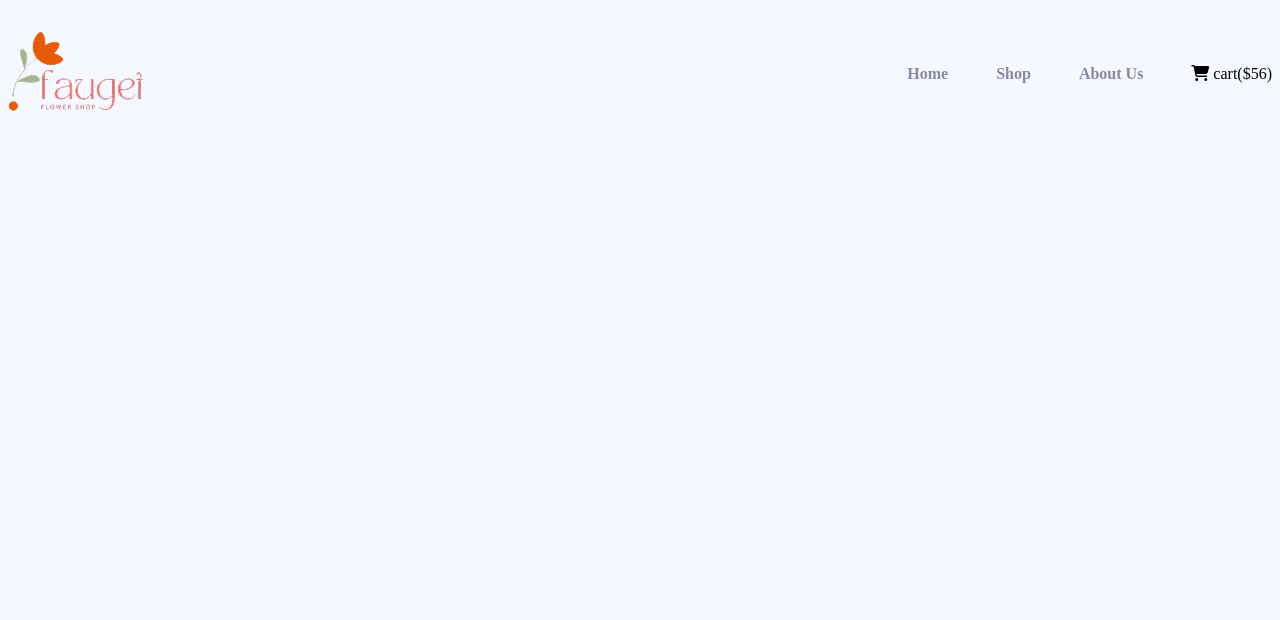
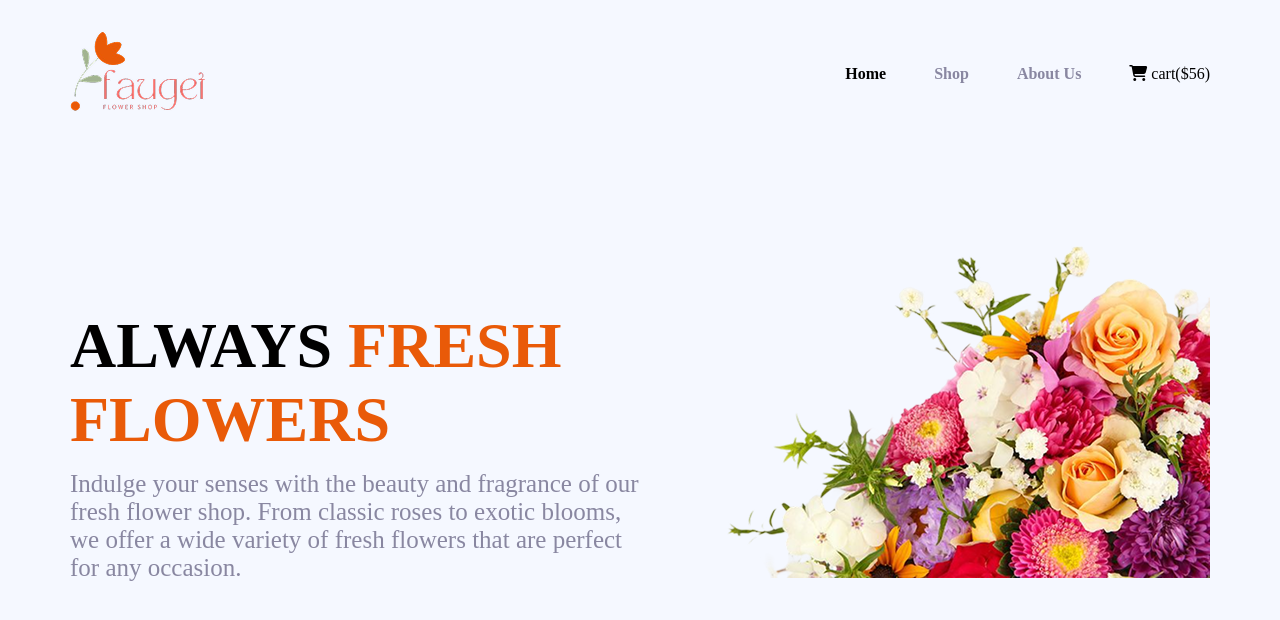
Before and after one commit to Mst-Sumi-Akter/Assignment-2, a plain HTML site: page index.html in a window 1280 px wide. Drawn offline with Linux system fonts and the light colour scheme.

Commit message:
creat always fresh section

```diff
--- a/index.html
+++ b/index.html
@@ -19,16 +19,26 @@
     <div class="logo"><img src="./assets/logo.png" alt=""></div>
     <nav>
       <ul class="nav-links">
-        <li class="nav-item"><a href="">Home</a></li>
-        <li class="nav-item"><a href="">Shop</a></li>
-        <li class="nav-item"><a href="">About Us</a></li>
-        <li class="nav-item"><i class="fa-solid fa-cart-shopping"></i> cart($56)</li>
+        <li ><a href="" class="active">Home</a></li>
+        <li><a href="">Shop</a></li>
+        <li><a href="">About Us</a></li>
+        <li ><i class="fa-solid fa-cart-shopping"></i> cart($56)</li>
       </ul>
     </nav>
   </header>
     <main>
 
-
+  <section class="always-fresh container">
+    <div class="always-fresh-text">
+      <h1>ALWAYS <span class="highlight">FRESH</span><br><span class="highlight">FLOWERS</span></h1>
+      <p>
+        Indulge your senses with the beauty and fragrance of our fresh flower shop. From classic roses to exotic blooms, we offer a wide variety of fresh flowers that are perfect for any occasion.
+      </p>
+    </div>
+    <div class="alwayes-fresh-image">
+      <img src="./assets/hero-flower.png" alt="Flower Bouquet">
+    </div>
+  </section>
     </main>
     <footer>
 
--- a/style.css
+++ b/style.css
@@ -8,14 +8,22 @@
   font-style: normal;
 
 }
+*{
+    margin: 0px;
+    padding: 0px;
+}
 body{
-    background-color: rgb(245, 248, 255);;
+    background-color: rgb(245, 248, 255);
+}
+main{
+    max-width: 1140px;
+    margin: 0 auto;
 }
 
 /* navbar style */
 
 .header{
-    max-width: 1440px;
+    max-width: 1140px;
     display: flex;
     justify-content: space-between;
     /* border: 2px solid aqua; */
@@ -35,6 +43,9 @@ body{
   align-items: center;
 }
 
+.nav-links a.active{
+  color: black;
+}
 .nav-links a {
   text-decoration: none;
   color:rgb(137, 135, 161);
@@ -43,11 +54,41 @@ body{
   transition: color 0.3s;
 }
 
-.nav-links a:hover {
-  color: #000000;
-}
-
 .nav-links a i {
   margin-right: 6px;
   color: #333;
 }
+/* ALWAYS FRESH section */
+.always-fresh{
+    display: flex;
+    justify-content: center;
+    /* border: 2px solid tomato; */
+    align-items: end;
+    margin-top: 106px;
+
+
+
+}
+ .always-fresh-text h1{
+    font-weight: 700;
+    font-size: 4rem;
+    margin: 0;
+
+}
+.always-fresh-text p{
+    font-weight: 400;
+    font-size: 25px;
+    margin-top: 13px;
+    color:rgb(137, 135, 161);
+    /* max-width: 570px; */
+
+
+}
+.highlight{
+    color: rgb(233, 90, 8);
+}
+
+.always-fresh-image{
+    width: 100%;
+    height: 355px;
+}
```
